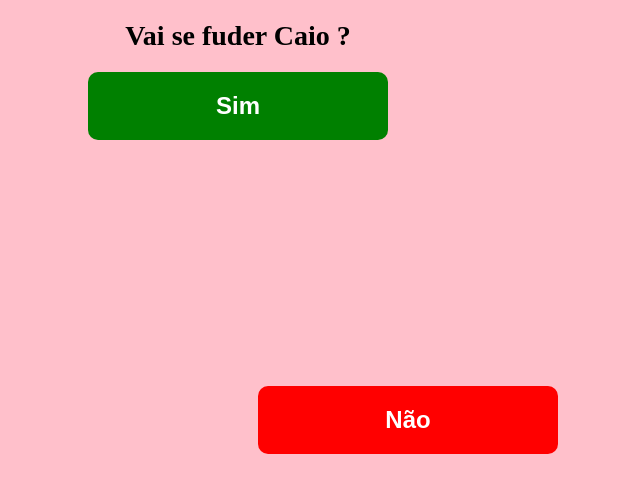
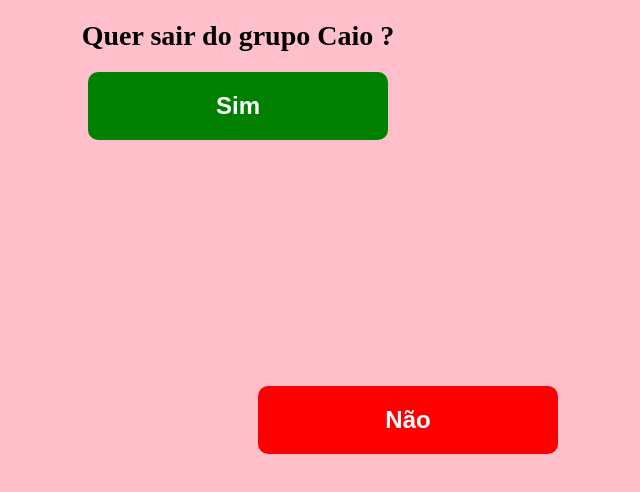
Before and after one commit to RaphaCassari/angel, a plain HTML site: page index.html in a window 1280 px wide. Shown: the whole page, without its empty margins (402-1042 px from the left). Drawn offline with Linux system fonts and the light colour scheme.

Commit message:
Atualizar o index.html

```diff
--- a/index.html
+++ b/index.html
@@ -1,7 +1,7 @@
 <!DOCTYPE html>
 <html>
 <head>
-	<title>Angel</title>
+	<title>Startup</title>
 	<meta name="viewport" content="width=device-width, initial-scale=1.0">
 	<style>
 		body {
@@ -60,7 +60,7 @@
 	</style>
 </head>
 <body>
-	<h1>Vai se fuder Caio ?</h1>
+	<h1>Quer sair do grupo Caio ?</h1>
 	<button id="sim" onclick="mostrarGif()">Sim</button>
 	<button id="nao" onmouseover="moverBotao()">Não</button>
     <div id="gif-container">
```
